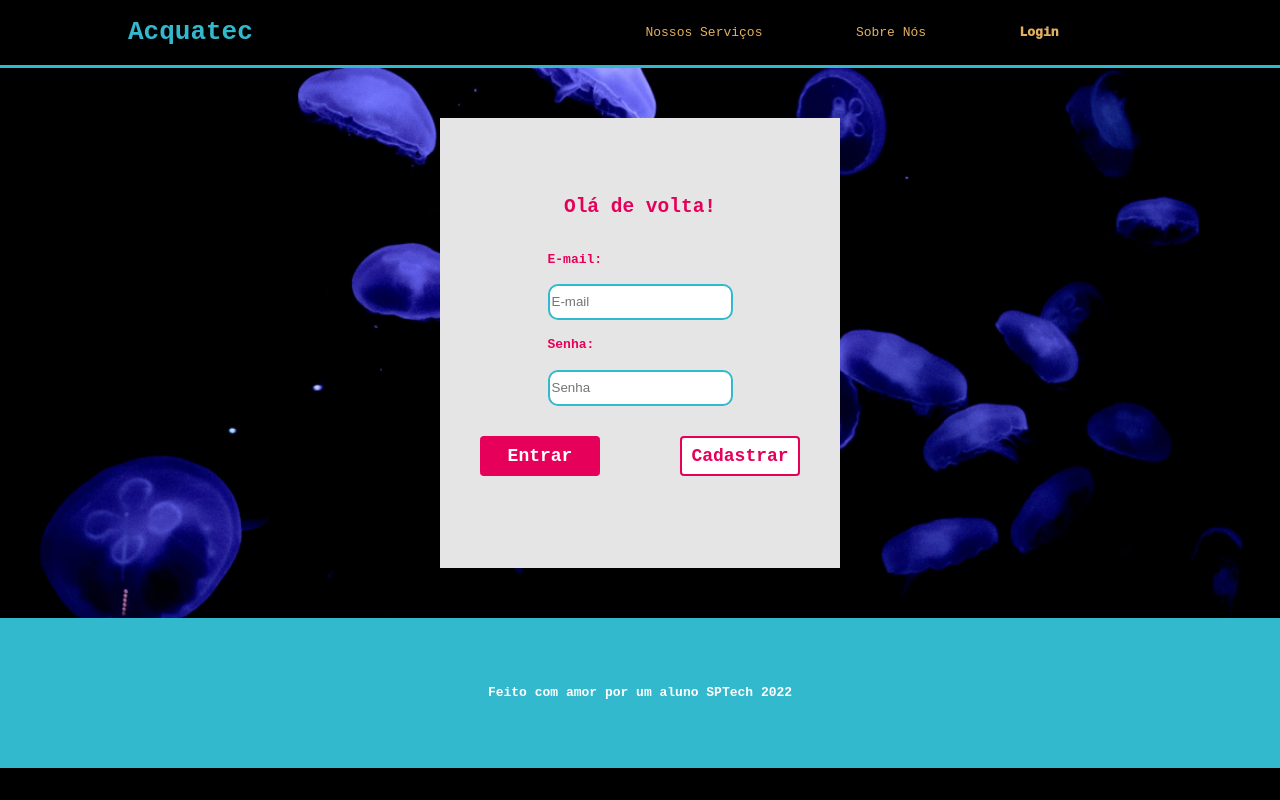
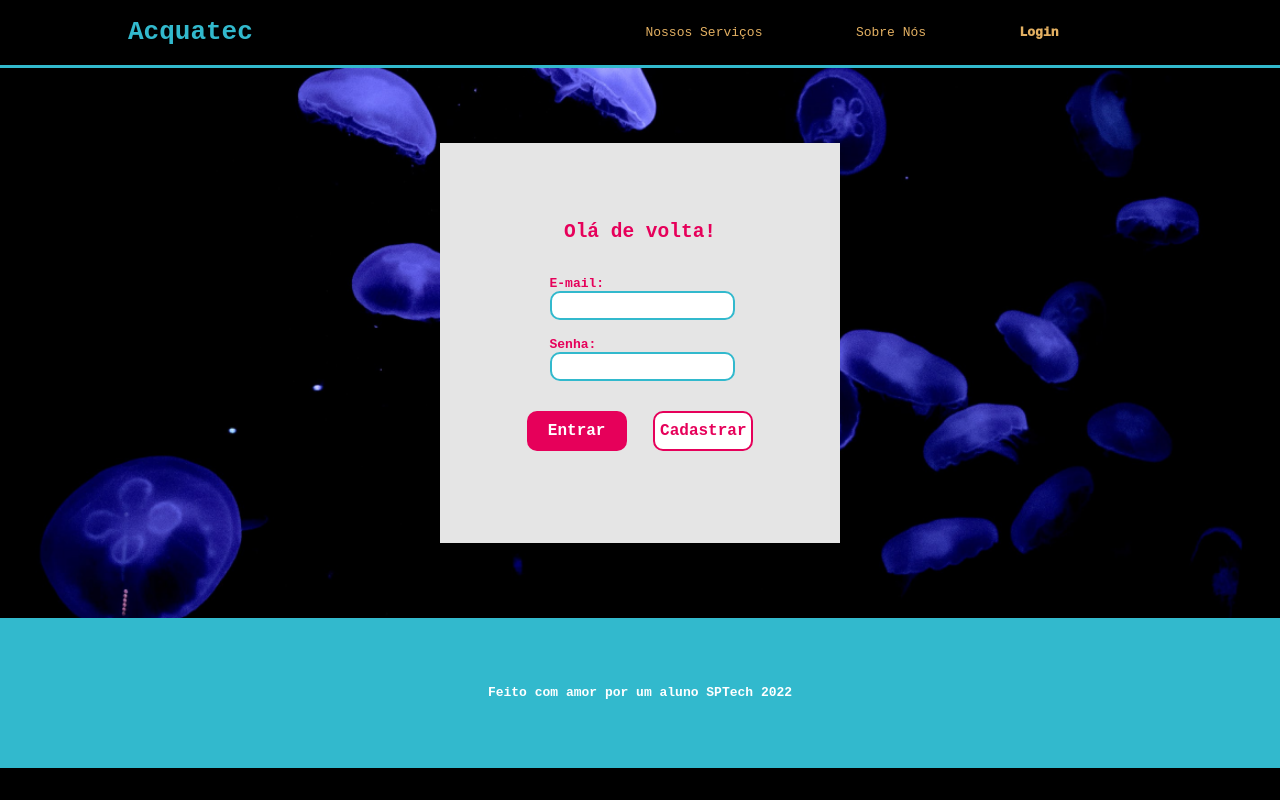
Before and after one commit to jvloliveiraa/Repositorio_site_acquatec, a plain HTML site: page Login.html in a window 1280 px wide. Drawn offline with Linux system fonts and the light colour scheme.

Commit message:
Editando a tela de login, cadastro e equipe de desenvolvedores

```diff
--- a/Login.html
+++ b/Login.html
@@ -29,9 +29,9 @@
                 <h2>Olá de volta!</h2>
                 <div class="form-box">
                     <h4>E-mail:</h4>
-                    <input type="text" placeholder="E-mail">
+                    <input type="text">
                     <h4>Senha:</h4>
-                    <input type="password" placeholder="Senha">
+                    <input type="password">
                 </div>
                 <div class="button_container">
                     <button class="btn">Entrar</button>
--- a/estilo.css
+++ b/estilo.css
@@ -72,20 +72,26 @@ li a{
     flex-direction: column;
 }
 
+.form-box h4{
+    margin-bottom: 0;
+}
+
 input{
-    height: 30px;
+    height: 25px;
+    width: 100%;
     border: 2px solid #32b9cd;
     border-radius: 10px;
+    padding: 0;
 }
 
 .btn{
-    width: 120px;
+    width: 100px;
     height: 40px;
     font-family: 'Courier New', Courier, monospace;
     border: 0;
-    border-radius: 4px;
+    border-radius: 10px;
     font-weight: bolder;
-    font-size: 18px;
+    font-size: 16px;
     padding: 0;
     color: white;
     background-color: #e6005a;
@@ -93,13 +99,13 @@ input{
 }
 
 .btn2{
-    width: 120px;
+    width: 100px;
     height: 40px;
     font-family: 'Courier New', Courier, monospace;
     border: 0;
-    border-radius: 4px;
+    border-radius: 10px;
     font-weight: bolder;
-    font-size: 18px;
+    font-size: 16px;
     padding: 0;
     color: #e6005a;
     align-self: center;
@@ -109,7 +115,7 @@ input{
 
 .banner .card{
     background-color: #e5e5e5;
-    height: 450px;
+    height: 400px;
     width: 400px;
     display: flex;
     justify-content: center;
@@ -120,11 +126,13 @@ input{
 
 .button_container{
     display: flex;
-    width: 100%;
+    width: 70%;
     flex-direction: row;
-    justify-content: space-around;
+    justify-content: space-evenly;
     height: 100px;
 }
+
+/* Missão, visão e valores */
 
 .social{
     background-color: #e5e5e5;
@@ -153,10 +161,16 @@ input{
     color: black;
 }
 
+.box span{
+    color: orange;
+}
+
 .social .container{
     display: flex;
     justify-content: space-evenly;
 }
+
+/* Footer */
 
 .footer{
     background-color: #32b9cd;
@@ -176,3 +190,16 @@ input{
     margin: 0;
     padding: 0;
 }
+
+/* Equipe de desenvolvedores */
+
+.developers .container{
+    display: flex;
+    justify-content: space-evenly;
+}
+
+.developers h2{
+    color: #32b9cd;
+    margin-left: 45%;
+    margin-bottom: 30px;
+}
```
Also changed, not shown: Cadastro.html (+2 -1 lines), index.html (+26 -0 lines).
